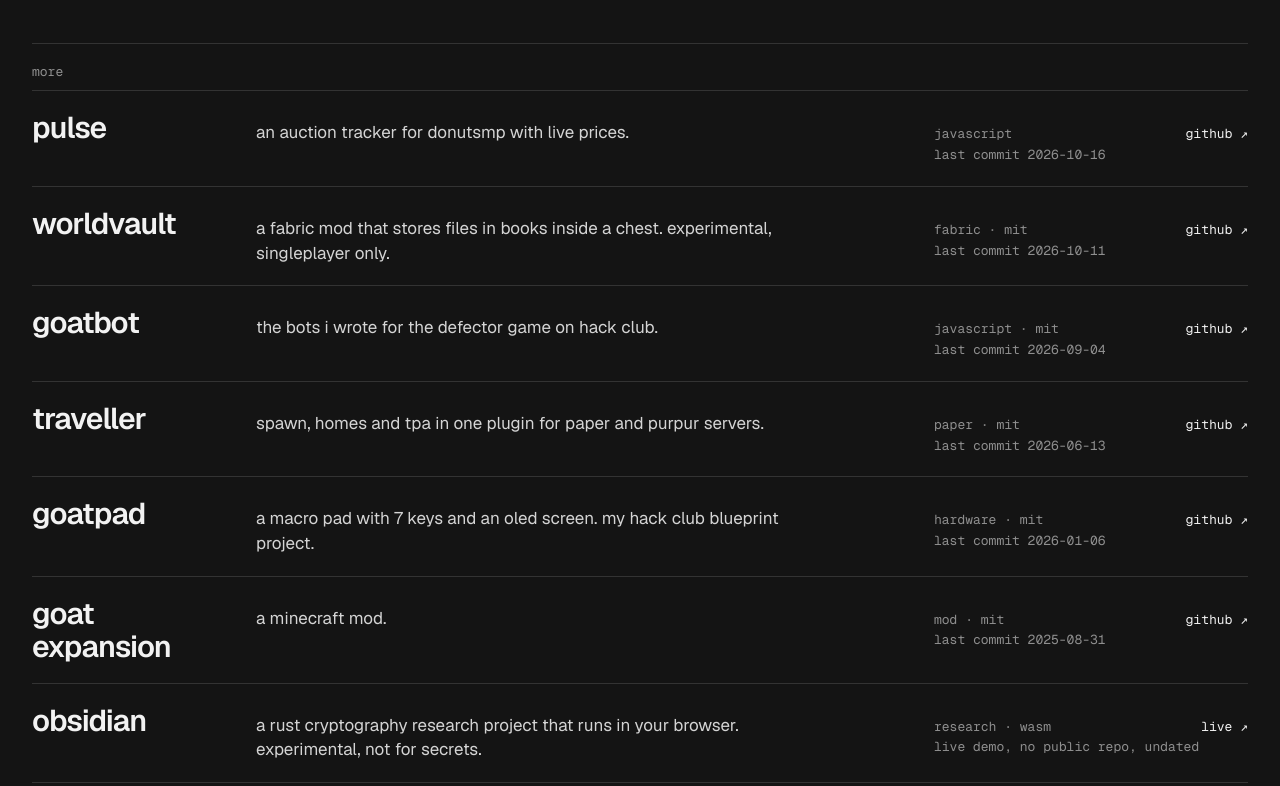
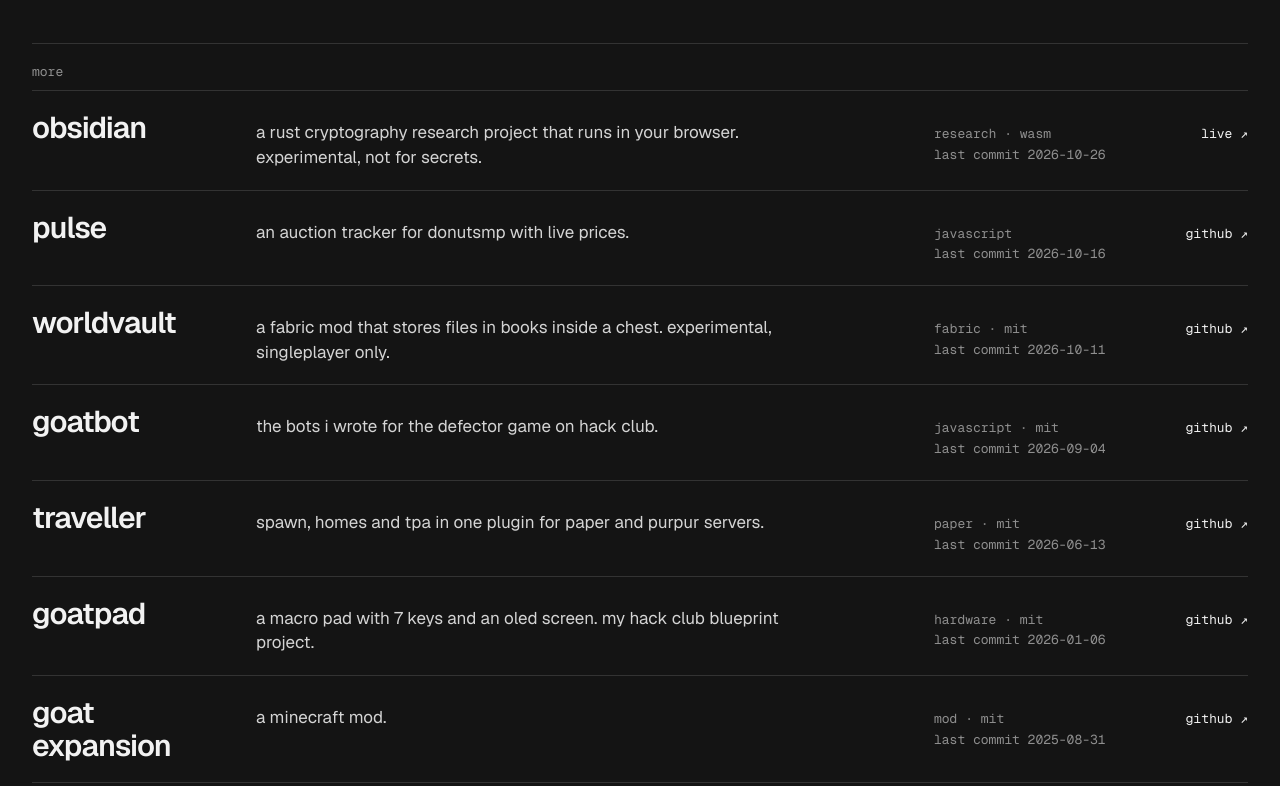
Before and after one commit to GoatTech-42/my-website, a plain HTML site: page goattech/index.html in a window 1280 px wide. Shown: the part 4116-4902 px from the top of the page. Drawn offline with nearby package versions, Linux system fonts and the light colour scheme; no server answers.

Commit message:
Update Obsidian catalog date and order after public publication
Removed duplicate entry for 'obsidian' from the list.

```diff
--- a/goattech/index.html
+++ b/goattech/index.html
@@ -228,13 +228,13 @@ nav a{padding:12px 4px;margin:-12px -4px}
 
 </div>
 <div class="more" id="more"><div class="top mono"><span>more</span><span></span></div><ul class="mlist">
+<li><a class="mrow" href="https://obsidian.goattech.us" rel="noopener"><span class="mn">obsidian</span><span class="md">a rust cryptography research project that runs in your browser. experimental, not for secrets.</span><span class="mt mono">research · wasm<br>last commit 2026-10-26</span><span class="ml mono">live ↗</span></a></li>
 <li><a class="mrow" href="https://github.com/GoatTech-42/donutsmp-tracker" rel="noopener"><span class="mn">pulse</span><span class="md">an auction tracker for donutsmp with live prices.</span><span class="mt mono">javascript<br>last commit 2026-10-16</span><span class="ml mono">github ↗</span></a></li>
 <li><a class="mrow" href="https://github.com/GoatTech-42/worldvault" rel="noopener"><span class="mn">worldvault</span><span class="md">a fabric mod that stores files in books inside a chest. experimental, singleplayer only.</span><span class="mt mono">fabric · mit<br>last commit 2026-10-11</span><span class="ml mono">github ↗</span></a></li>
 <li><a class="mrow" href="https://github.com/GoatTech-42/goatbot" rel="noopener"><span class="mn">goatbot</span><span class="md">the bots i wrote for the defector game on hack club.</span><span class="mt mono">javascript · mit<br>last commit 2026-09-04</span><span class="ml mono">github ↗</span></a></li>
 <li><a class="mrow" href="https://github.com/GoatTech-42/Traveller" rel="noopener"><span class="mn">traveller</span><span class="md">spawn, homes and tpa in one plugin for paper and purpur servers.</span><span class="mt mono">paper · mit<br>last commit 2026-06-13</span><span class="ml mono">github ↗</span></a></li>
 <li><a class="mrow" href="https://github.com/GoatTech-42/GoatpadV1" rel="noopener"><span class="mn">goatpad</span><span class="md">a macro pad with 7 keys and an oled screen. my hack club blueprint project.</span><span class="mt mono">hardware · mit<br>last commit 2026-01-06</span><span class="ml mono">github ↗</span></a></li>
 <li><a class="mrow" href="https://github.com/GoatTech-42/GOATEXPANSION" rel="noopener"><span class="mn">goat expansion</span><span class="md">a minecraft mod.</span><span class="mt mono">mod · mit<br>last commit 2025-08-31</span><span class="ml mono">github ↗</span></a></li>
-<li><a class="mrow" href="https://obsidian.goattech.us" rel="noopener"><span class="mn">obsidian</span><span class="md">a rust cryptography research project that runs in your browser. experimental, not for secrets.</span><span class="mt mono">research · wasm<br>live demo, no public repo, undated</span><span class="ml mono">live ↗</span></a></li>
 </ul></div>
 
 <div class="log" id="log" hidden>
```
